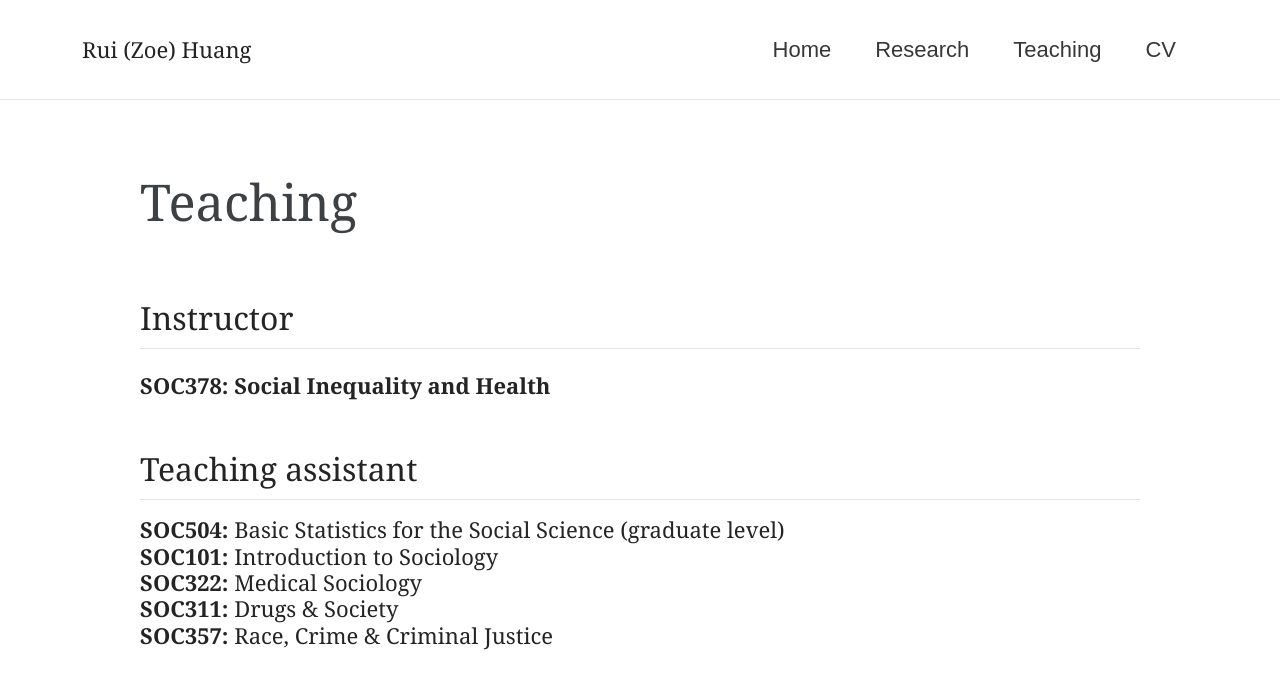
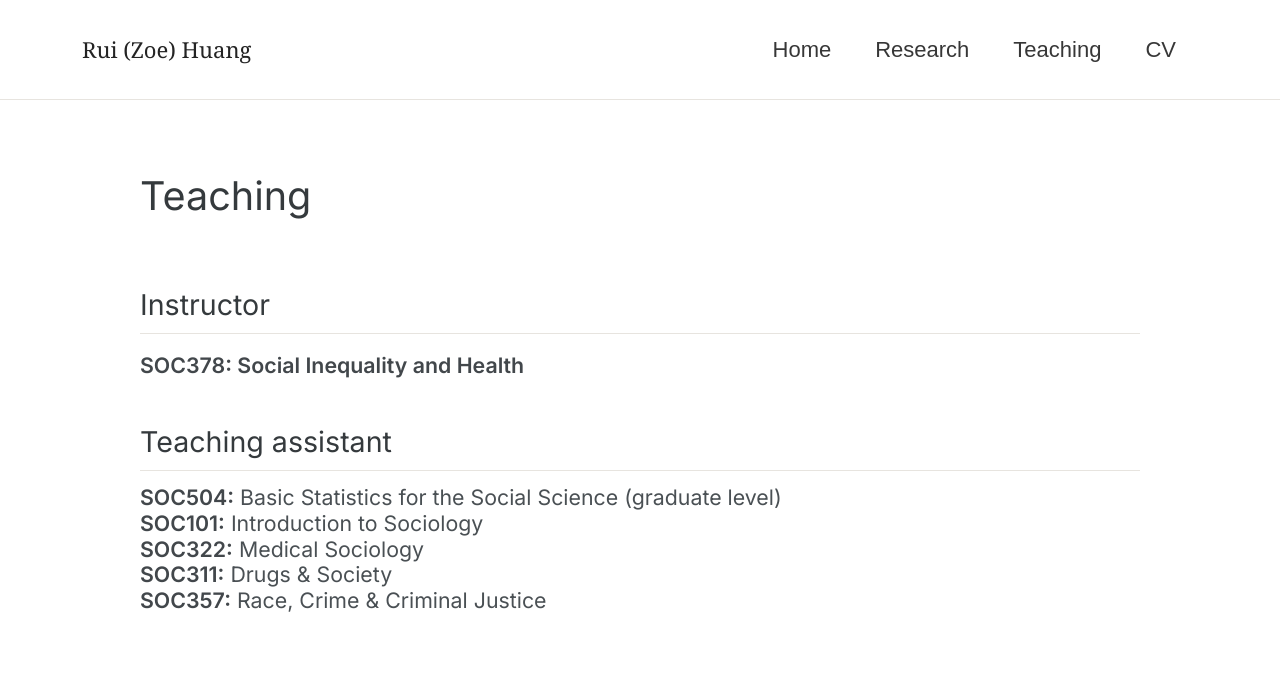
Before and after one commit to RuiZoeHuang/ruizoehuang.github.io, a Jekyll site: the page built from _pages/teaching.md, in a window 1280 px wide. Shown: the top 689 px of the page. Built offline with Jekyll 4.4.1, drawn with Linux system fonts in a browser that asks for light colours; cached includes are drawn as plain includes.

Commit message:
Apply soft minimalist Inter typography to teaching page

```diff
--- a/assets/css/main.scss
+++ b/assets/css/main.scss
@@ -82,6 +82,34 @@ body { background: #fff; color: #242424; }
   .academic-profile .author__avatar img { width: 190px; }
 }
 
+/* Soft, minimal sans-serif typography on the Teaching page only. */
+.teaching-page .page__title {
+  font-family: "Inter", "Segoe UI", Arial, sans-serif;
+  font-size: 1.8rem;
+  font-weight: 500;
+  color: #353a3d;
+}
+.teaching-page .page__title a {
+  color: inherit;
+}
+.teaching-page .page__content {
+  font-family: "Inter", "Segoe UI", Arial, sans-serif;
+  font-size: 0.97rem;
+  font-weight: 400;
+  line-height: 1.5;
+  color: #4a5054;
+}
+.teaching-page .page__content h2 {
+  font-family: inherit;
+  font-size: 1.3rem;
+  font-weight: 500;
+  color: #353a3d;
+}
+.teaching-page .page__content strong {
+  font-weight: 600;
+  color: #42474b;
+}
+
 /* Compact, single-spaced teaching assistant course list. */
 .teaching-course-list {
   line-height: 1.2;
```
